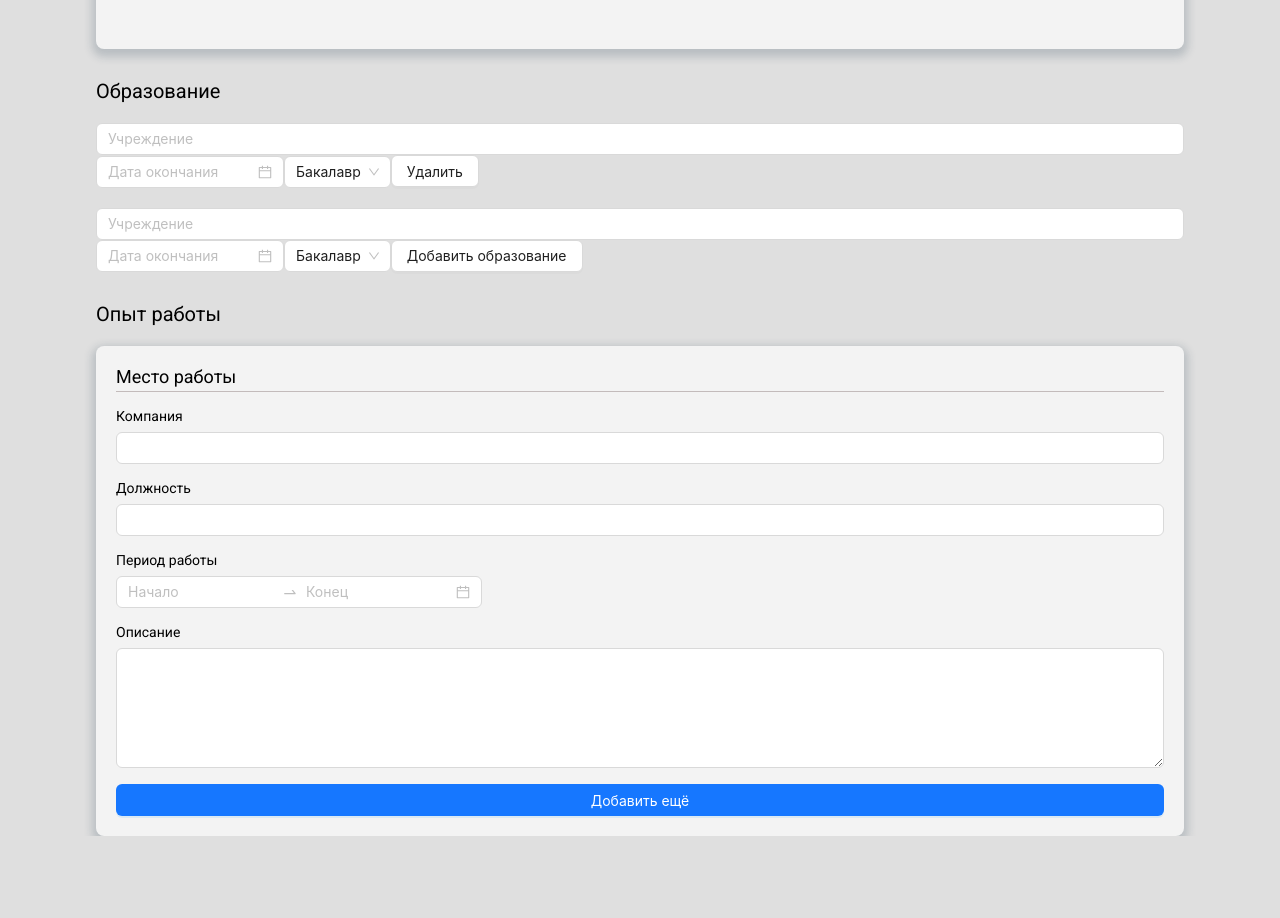
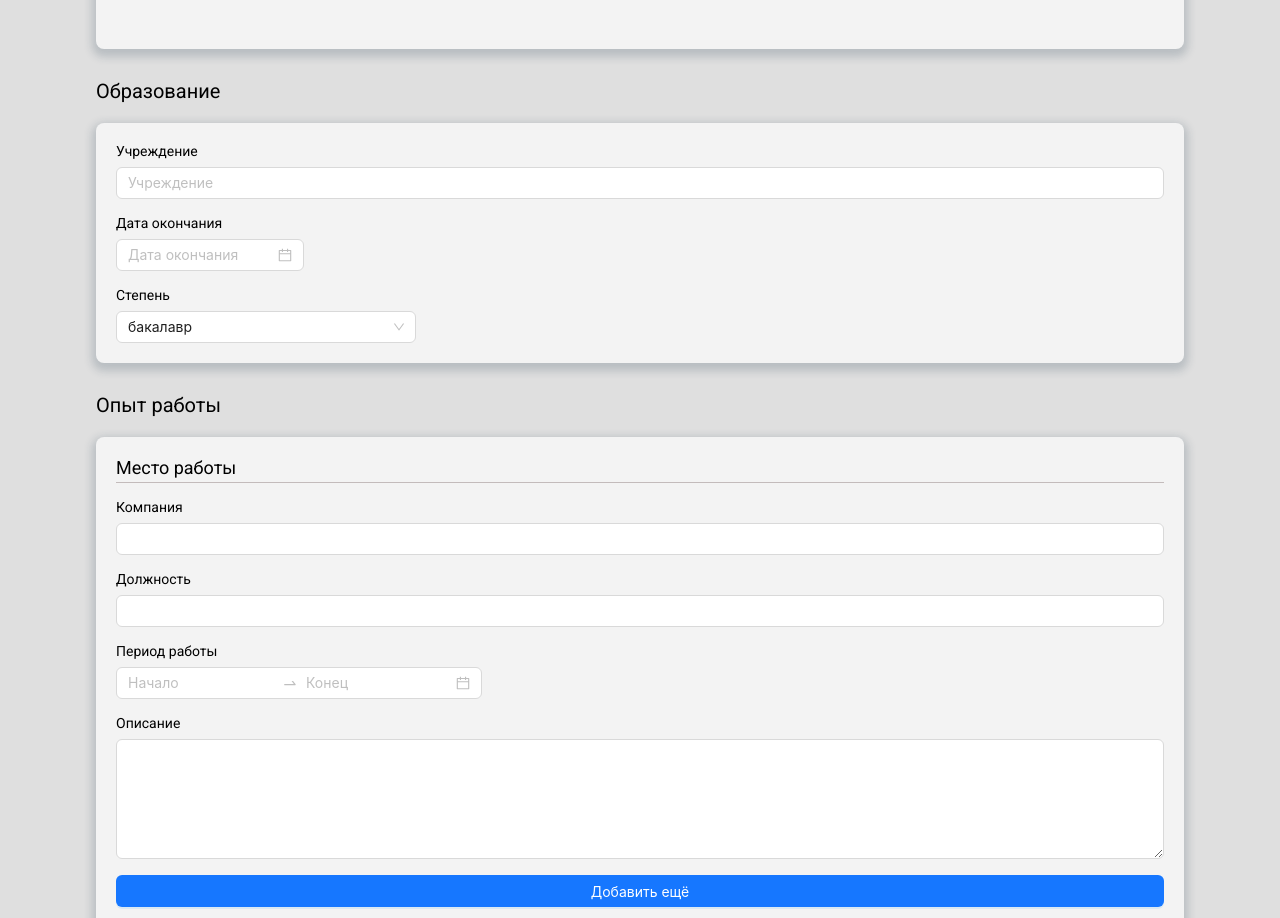
Before and after one commit to Oksana-Botsieva/Create-CV.2, a React (Create React App) app: page / in a window 1280 px wide. Shown: the part 780-1698 px from the top of the page. Before the commit the page ends 1616 px from the top, so only its background shows below. Built offline with nearby package versions, Linux system fonts and the light colour scheme.

Commit message:
education redux 1.2

```diff
--- a/src/components/Education/Education.tsx
+++ b/src/components/Education/Education.tsx
@@ -1,86 +1,68 @@
-import React, { useState } from "react";
+import React from "react";
+import { Card } from "../Card/Card";
+import { Control } from "../ControlForm/Control";
+import { DatePicker, Input, Select } from "antd";
 import { useDispatch, useSelector } from "react-redux";
-import { Button, DatePicker, Input, Select } from "antd";
+import { RootState } from "../../store/store";
+import { setDate, setDegree, setInstitution } from "../../store/educationSlice";
 import { Dayjs } from "dayjs";
-import { AppDispatch, RootState } from "../../store/store";
-import {
-  addEducation,
-  IEducation,
-  removeEducation,
-  updateEducation,
-} from "../../store/educationSlice";
 
-const { Option } = Select;
+const Education = () => {
+  const dispatch = useDispatch();
+  const education = useSelector((state: RootState) => state.education);
 
-const Education: React.FC = () => {
-  const dispatch: AppDispatch = useDispatch();
-  const educationList = useSelector((state: RootState) => state.education);
+  const educationOptions = [
+    {
+      value: "bachelor",
+      label: "Бакалавр",
+    },
+    {
+      value: "master",
+      label: "Магистратура",
+    },
+  ];
 
-  const [institution, setInstitution] = useState("");
-  const [degree, setDegree] = useState("бакалавр");
-  const [dateEnd, setDateEnd] = useState<Dayjs | null>(null);
-
-  // Вспомогательная функция для обновления поля и отправки действия
-  const updateEducationField = (index: number, field: Partial<IEducation>) => {
-    const updatedEducation = { ...educationList[index], ...field };
-    dispatch(updateEducation({ index, education: updatedEducation }));
+  const handleChangeInstitution = (
+    event: React.ChangeEvent<HTMLInputElement>,
+  ) => {
+    const institution = event.target.value;
+    dispatch(setInstitution(institution));
   };
 
-  const handleAddEducation = () => {
-    dispatch(addEducation({ institution, degree, dateEnd }));
-    setInstitution("");
-    setDegree("бакалавр");
-    setDateEnd(null);
+  const handleChangeDegree = (value: string) => {
+    dispatch(setDegree(value));
   };
-
-  const handleRemoveEducation = (index: number) => {
-    dispatch(removeEducation(index));
+  const handleChangeDate = (date: Dayjs | null) => {
+    if (date) {
+      dispatch(setDate(date));
+    }
   };
-
   return (
-    <div>
-      {educationList.map((education, index) => (
-        <div key={index} style={{ marginBottom: "20px" }}>
-          <Input
-            placeholder="Учреждение"
-            value={education.institution}
-            onChange={(e) =>
-              updateEducationField(index, { institution: e.target.value })
-            }
-          />
-          <DatePicker
-            placeholder="Дата окончания"
-            value={education.dateEnd}
-            onChange={(date) => updateEducationField(index, { dateEnd: date })}
-          />
-          <Select
-            value={education.degree}
-            onChange={(value) => updateEducationField(index, { degree: value })}
-          >
-            <Option value="бакалавр">Бакалавр</Option>
-            <Option value="магистратура">Магистратура</Option>
-          </Select>
-          <Button onClick={() => handleRemoveEducation(index)}>Удалить</Button>
-        </div>
-      ))}
-      <div>
+    <Card>
+      <Control label={"Учреждение"}>
         <Input
-          placeholder="Учреждение"
-          value={institution}
-          onChange={(e) => setInstitution(e.target.value)}
+          value={education.institution}
+          onChange={handleChangeInstitution}
+          placeholder={"Учреждение"}
         />
+      </Control>
+      <Control label={"Дата окончания"}>
         <DatePicker
-          placeholder="Дата окончания"
-          value={dateEnd}
-          onChange={(date) => setDateEnd(date)}
+          value={education.date}
+          onChange={handleChangeDate}
+          placeholder={"Дата окончания"}
         />
-        <Select value={degree} onChange={(value) => setDegree(value)}>
-          <Option value="бакалавр">Бакалавр</Option>
-          <Option value="магистратура">Магистратура</Option>
-        </Select>
-        <Button onClick={handleAddEducation}>Добавить образование</Button>
-      </div>
-    </div>
+      </Control>
+      <Control label={"Степень"}>
+        <Select
+          value={education.degree}
+          placeholder="Выберите степень"
+          onChange={handleChangeDegree}
+          options={educationOptions}
+          style={{ width: "300px" }}
+        />
+      </Control>
+    </Card>
   );
 };
 
--- a/src/store/educationSlice.ts
+++ b/src/store/educationSlice.ts
@@ -1,47 +1,33 @@
-import {createSlice, PayloadAction} from "@reduxjs/toolkit";
-import {Dayjs} from "dayjs";
+import { createSlice, PayloadAction } from "@reduxjs/toolkit";
+import { Dayjs } from "dayjs";
 
-// Определяем интерфейс для данных образования
 export interface IEducation {
   institution: string;
   degree: string;
-  dateEnd: Dayjs | null;
+  date: Dayjs | null;
 }
 
-// Начальное состояние - массив с одним элементом для примера
-const initialState: IEducation[] = [
-  {
-    institution: "",
-    degree: "бакалавр",
-    dateEnd: null,
-  },
-];
+const initialState: IEducation = {
+  institution: "",
+  degree: "бакалавр",
+  date: null,
+};
 
-// Создаем слайс
 const educationSlice = createSlice({
   name: "education",
   initialState,
   reducers: {
-    // Добавляем новое образование
-    addEducation: (state, action: PayloadAction<IEducation>) => {
-      state.push(action.payload);
+    setInstitution: (state, action: PayloadAction<string>) => {
+      state.institution = action.payload;
     },
-    // Удаляем образование по индексу
-    removeEducation: (state, action: PayloadAction<number>) => {
-      state.splice(action.payload, 1);
+    setDegree: (state, action: PayloadAction<string>) => {
+      state.degree = action.payload;
     },
-    // Обновляем существующее образование по индексу
-    updateEducation: (
-      state,
-      action: PayloadAction<{ index: number; education: IEducation }>,
-    ) => {
-      const { index, education } = action.payload;
-      state[index] = education;
+    setDate: (state, action: PayloadAction<Dayjs>) => {
+      state.date = action.payload;
     },
   },
 });
 
-// Экспортируем действия и редюсер
-export const { addEducation, removeEducation, updateEducation } =
-  educationSlice.actions;
+export const { setInstitution, setDegree, setDate } = educationSlice.actions;
 export default educationSlice.reducer;
```
